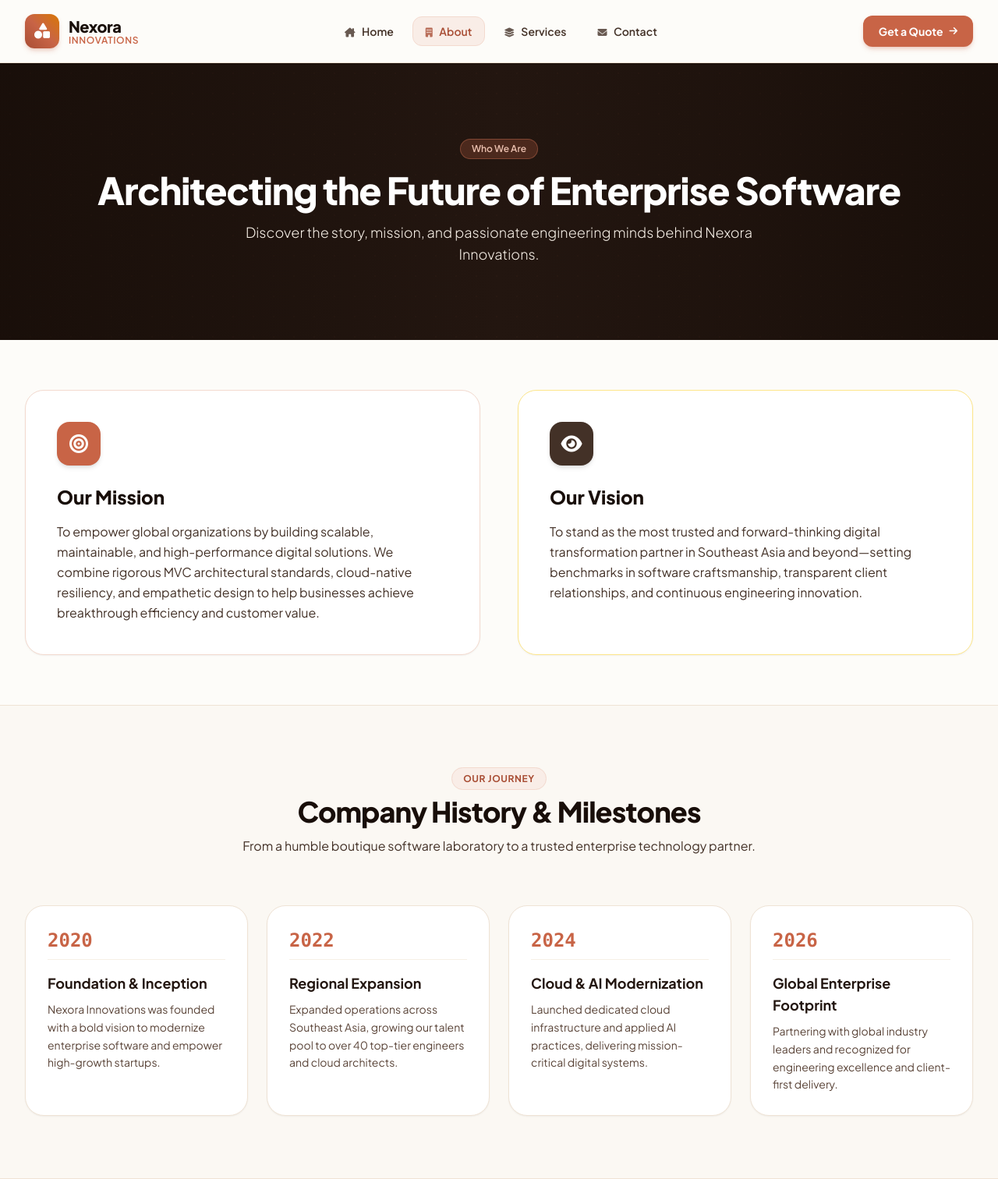
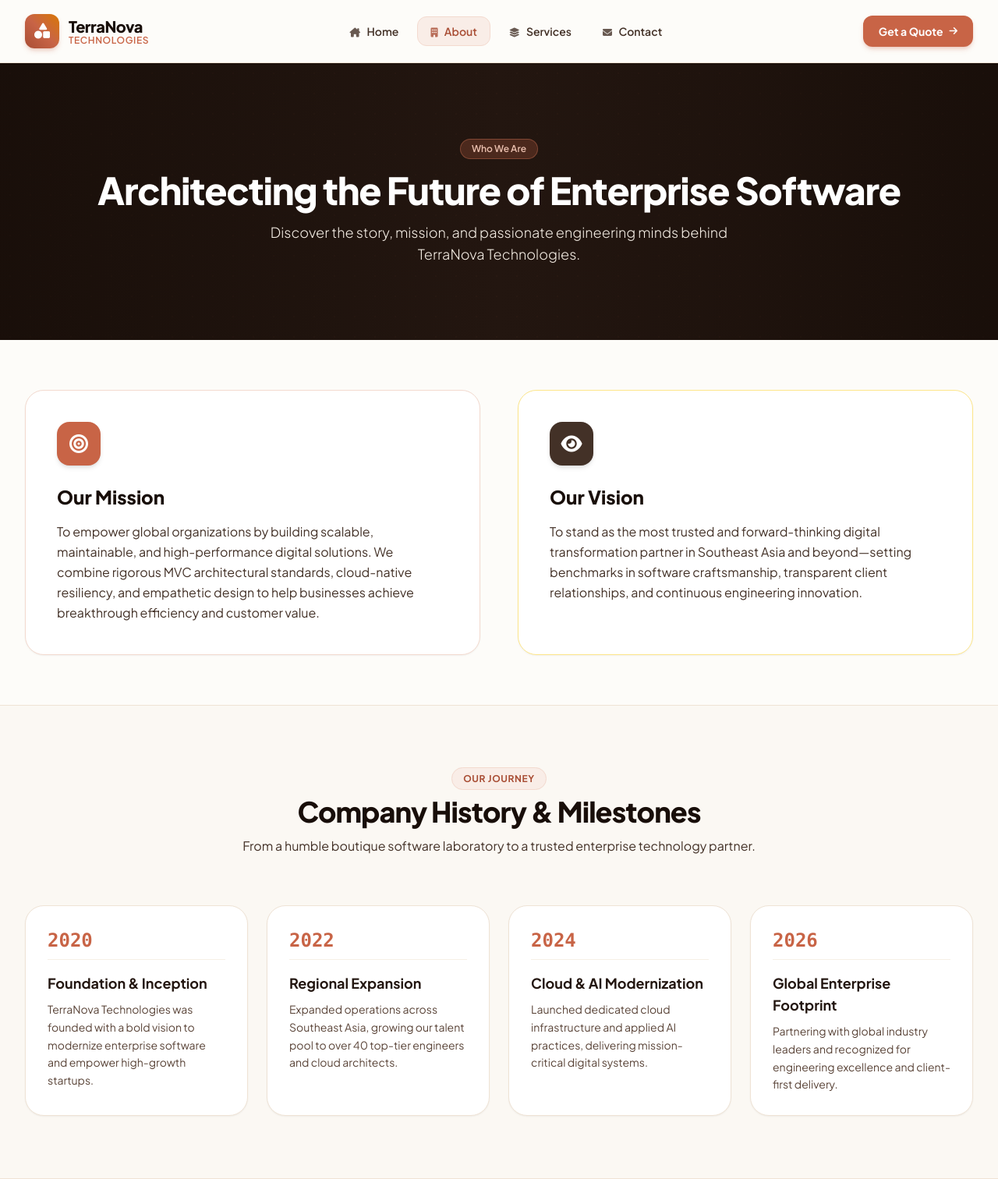
Before and after one commit to pajaveranhieckaella/week03-company-profile, a Laravel app: page /about in a window 1280 px wide. Shown: the top 1512 px of the page at 78% size. Run offline with Laravel 12, Linux system fonts and the light colour scheme; some libraries are stand-ins or nearby versions; some web fonts are replaced.

Commit message:
refactor: rebrand company name to TerraNova Technologies

```diff
--- a/app/Http/Controllers/CompanyController.php
+++ b/app/Http/Controllers/CompanyController.php
@@ -51,7 +51,7 @@ class CompanyController extends Controller
             [
                 'year' => '2020',
                 'title' => 'Foundation & Inception',
-                'description' => 'Nexora Innovations was founded with a bold vision to modernize enterprise software and empower high-growth startups.',
+                'description' => 'TerraNova Technologies was founded with a bold vision to modernize enterprise software and empower high-growth startups.',
             ],
             [
                 'year' => '2022',
@@ -227,8 +227,8 @@ class CompanyController extends Controller
     {
         $contactDetails = [
             'address' => '123 Innovation Avenue, Cyberzone Park, Taguig City, Metro Manila 1634, Philippines',
-            'email' => 'contact@nexorainnovations.com',
-            'supportEmail' => 'support@nexorainnovations.com',
+            'email' => 'contact@terranovatech.com',
+            'supportEmail' => 'support@terranovatech.com',
             'phone' => '+63 (2) 8876-5432',
             'mobile' => '+63 917 888 9000',
             'hours' => 'Monday - Friday: 8:00 AM - 6:00 PM (PHT)',
--- a/resources/views/components/footer.blade.php
+++ b/resources/views/components/footer.blade.php
@@ -8,8 +8,8 @@
                         <i class="fa-solid fa-shapes text-lg"></i>
                     </div>
                     <div>
-                        <span class="text-xl font-extrabold text-white tracking-tight">Nexora</span>
-                        <span class="text-xs font-semibold tracking-wider uppercase text-terracotta-400 block -mt-1">Innovations</span>
+                        <span class="text-xl font-extrabold text-white tracking-tight">TerraNova</span>
+                        <span class="text-xs font-semibold tracking-wider uppercase text-terracotta-400 block -mt-1">Technologies</span>
                     </div>
                 </a>
                 <p class="text-brown-200 text-sm leading-relaxed max-w-sm">
@@ -73,7 +73,7 @@
                     </li>
                     <li class="flex items-center gap-3">
                         <i class="fa-solid fa-envelope text-terracotta-400"></i>
-                        <a href="mailto:contact@nexorainnovations.com" class="hover:text-cream-100 transition-colors">contact@nexorainnovations.com</a>
+                        <a href="mailto:contact@terranovatech.com" class="hover:text-cream-100 transition-colors">contact@terranovatech.com</a>
                     </li>
                     <li class="flex items-center gap-3">
                         <i class="fa-solid fa-phone text-terracotta-400"></i>
@@ -87,22 +87,22 @@
                     <div class="flex items-center gap-2.5">
                         <a href="https://linkedin.com" target="_blank" rel="noopener noreferrer"
                            class="w-9 h-9 rounded-xl bg-brown-800 text-cream-200 hover:text-white hover:bg-terracotta-600 flex items-center justify-center transition-all duration-200"
-                           aria-label="Nexora on LinkedIn">
+                           aria-label="TerraNova on LinkedIn">
                             <i class="fa-brands fa-linkedin-in text-sm"></i>
                         </a>
                         <a href="https://github.com" target="_blank" rel="noopener noreferrer"
                            class="w-9 h-9 rounded-xl bg-brown-800 text-cream-200 hover:text-white hover:bg-terracotta-600 flex items-center justify-center transition-all duration-200"
-                           aria-label="Nexora on GitHub">
+                           aria-label="TerraNova on GitHub">
                             <i class="fa-brands fa-github text-sm"></i>
                         </a>
                         <a href="https://twitter.com" target="_blank" rel="noopener noreferrer"
                            class="w-9 h-9 rounded-xl bg-brown-800 text-cream-200 hover:text-white hover:bg-terracotta-600 flex items-center justify-center transition-all duration-200"
-                           aria-label="Nexora on Twitter">
+                           aria-label="TerraNova on Twitter">
                             <i class="fa-brands fa-x-twitter text-sm"></i>
                         </a>
                         <a href="https://facebook.com" target="_blank" rel="noopener noreferrer"
                            class="w-9 h-9 rounded-xl bg-brown-800 text-cream-200 hover:text-white hover:bg-terracotta-600 flex items-center justify-center transition-all duration-200"
-                           aria-label="Nexora on Facebook">
+                           aria-label="TerraNova on Facebook">
                             <i class="fa-brands fa-facebook-f text-sm"></i>
                         </a>
                     </div>
@@ -112,7 +112,7 @@
 
         <!-- Bottom Copyright -->
         <div class="mt-12 pt-8 border-t border-brown-800 flex flex-col sm:flex-row items-center justify-between text-xs text-brown-300 gap-4">
-            <p>&copy; {{ date('Y') }} Nexora Innovations Inc. All rights reserved.</p>
+            <p>&copy; {{ date('Y') }} TerraNova Technologies Inc. All rights reserved.</p>
             <div class="flex items-center gap-6">
                 <span class="hover:text-cream-100 transition-colors cursor-pointer">Privacy Policy</span>
                 <span class="hover:text-cream-100 transition-colors cursor-pointer">Terms of Service</span>
--- a/resources/views/components/navbar.blade.php
+++ b/resources/views/components/navbar.blade.php
@@ -8,8 +8,8 @@
                         <i class="fa-solid fa-shapes text-xl"></i>
                     </div>
                     <div>
-                        <span class="text-xl font-extrabold text-brown-950 tracking-tight group-hover:text-terracotta-600 transition-colors">Nexora</span>
-                        <span class="text-xs font-semibold tracking-wider uppercase text-terracotta-600 block -mt-1">Innovations</span>
+                        <span class="text-xl font-extrabold text-brown-950 tracking-tight group-hover:text-terracotta-600 transition-colors">TerraNova</span>
+                        <span class="text-xs font-semibold tracking-wider uppercase text-terracotta-600 block -mt-1">Technologies</span>
                     </div>
                 </a>
             </div>
--- a/resources/views/layouts/app.blade.php
+++ b/resources/views/layouts/app.blade.php
@@ -3,8 +3,8 @@
 <head>
     <meta charset="utf-8">
     <meta name="viewport" content="width=device-width, initial-scale=1">
-    <meta name="description" content="Nexora Innovations - Digital Transformation, Enterprise Engineering, and Modern Cloud Solutions.">
-    <title>@yield('title', 'Nexora Innovations | Digital Engineering & Solutions Studio')</title>
+    <meta name="description" content="TerraNova Technologies - Digital Transformation, Enterprise Engineering, and Modern Cloud Solutions.">
+    <title>@yield('title', 'TerraNova Technologies | Digital Engineering & Solutions Studio')</title>
 
     <!-- Google Fonts -->
     <link rel="preconnect" href="https://fonts.googleapis.com">
--- a/resources/views/pages/about.blade.php
+++ b/resources/views/pages/about.blade.php
@@ -1,6 +1,6 @@
 @extends('layouts.app')
 
-@section('title', 'About Us | Nexora Innovations - History, Mission, Vision & Team')
+@section('title', 'About Us | TerraNova Technologies - History, Mission, Vision & Team')
 
 @section('content')
     <!-- Header Banner -->
@@ -14,7 +14,7 @@
                 Architecting the Future of Enterprise Software
             </h1>
             <p class="max-w-2xl mx-auto text-cream-200 text-base sm:text-lg font-light">
-                Discover the story, mission, and passionate engineering minds behind Nexora Innovations.
+                Discover the story, mission, and passionate engineering minds behind TerraNova Technologies.
             </p>
         </div>
     </section>
--- a/resources/views/pages/contact.blade.php
+++ b/resources/views/pages/contact.blade.php
@@ -1,6 +1,6 @@
 @extends('layouts.app')
 
-@section('title', 'Contact Us | Nexora Innovations - Get in Touch')
+@section('title', 'Contact Us | TerraNova Technologies - Get in Touch')
 
 @section('content')
     <!-- Contact Header Banner -->
@@ -125,7 +125,7 @@
                         </div>
                         <div class="w-full h-64 rounded-2xl overflow-hidden border border-cream-200 relative">
                             <iframe
-                                title="Nexora Innovations Office Map"
+                                title="TerraNova Technologies Office Map"
                                 class="w-full h-full border-0"
                                 loading="lazy"
                                 allowfullscreen
--- a/resources/views/pages/services.blade.php
+++ b/resources/views/pages/services.blade.php
@@ -1,6 +1,6 @@
 @extends('layouts.app')
 
-@section('title', 'Services | Nexora Innovations - Comprehensive Digital & Engineering Solutions')
+@section('title', 'Services | TerraNova Technologies - Comprehensive Digital & Engineering Solutions')
 
 @section('content')
     <!-- Services Header Banner -->
```
Also changed, not shown: resources/views/pages/home.blade.php (+5 -5 lines), tests/Feature/CompanyProfileTest.php (+2 -2 lines).
